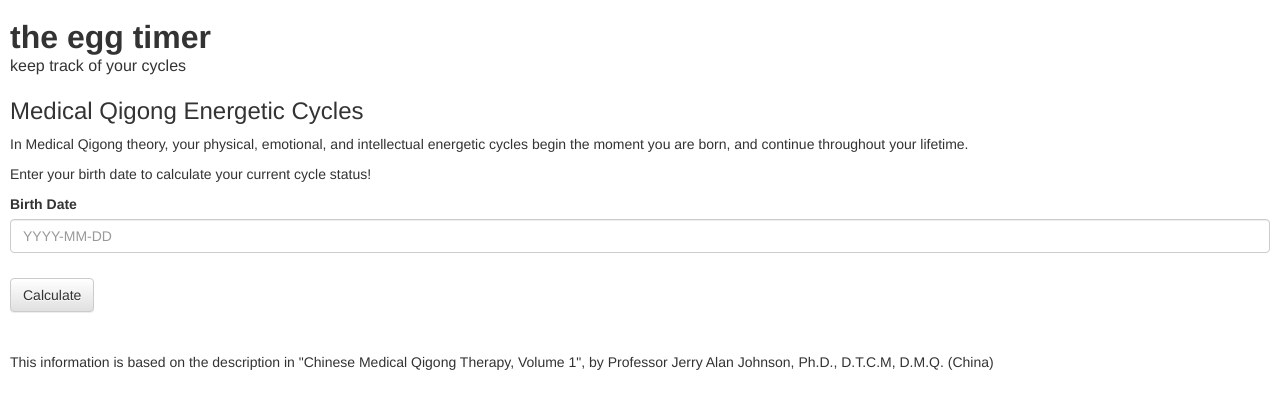
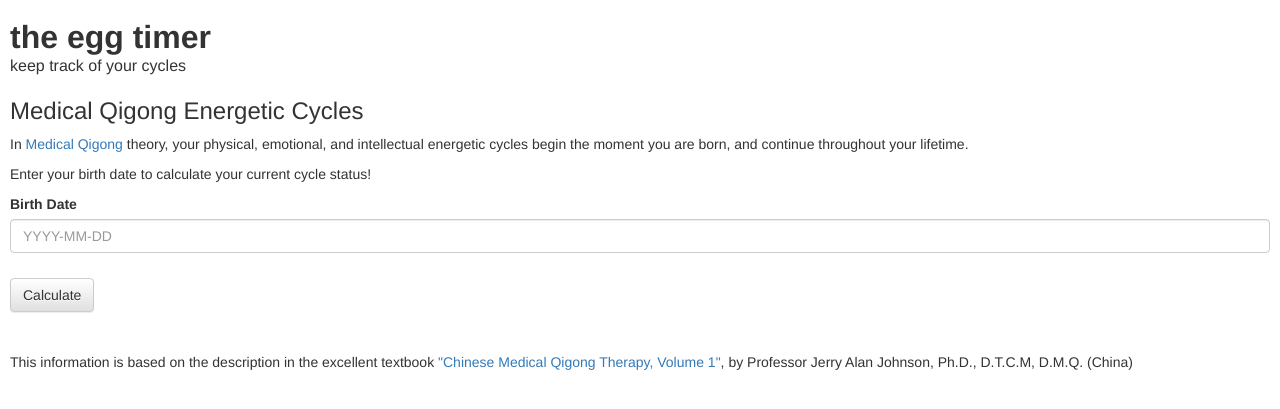
Before and after one commit to jessamynsmith/eggtimer-server, a Django app: template egg_timer/templates/userprofiles/qigong_cycles.html in a window 1280 px wide. Shown: the top 409 px of the page. Run offline with Django 3.2, Linux system fonts and the light colour scheme; the template is opened without the code that fills it, so the values that code supplies are empty; some libraries are stand-ins or nearby versions.

Commit message:
Added links to the medical qigong website and the book.

```diff
--- a/egg_timer/templates/userprofiles/qigong_cycles.html
+++ b/egg_timer/templates/userprofiles/qigong_cycles.html
@@ -48,7 +48,7 @@
 {% block content %}
     <h3>Medical Qigong Energetic Cycles{% if user.get_profile %} for {{ user.get_profile.full_name }}{% endif %}</h3>
 
-    <p>In Medical Qigong theory, your physical, emotional, and intellectual energetic cycles begin the moment
+    <p>In <a href="http://www.medicalqigong.org/">Medical Qigong</a> theory, your physical, emotional, and intellectual energetic cycles begin the moment
         you are born, and continue throughout your lifetime.</p>
 
     {% if not birth_date %}
@@ -258,5 +258,5 @@
 
     <br/>
     <br/>
-    <p>This information is based on the description in "Chinese Medical Qigong Therapy, Volume 1", by Professor Jerry Alan Johnson, Ph.D., D.T.C.M, D.M.Q. (China)</p>
+    <p>This information is based on the description in the excellent textbook <a href="http://bookstore.qigongmedicine.com/product/volume-1-chinese-medical-qigong-therapy-energetic-anatomy-and-physiology/">"Chinese Medical Qigong Therapy, Volume 1"</a>, by Professor Jerry Alan Johnson, Ph.D., D.T.C.M, D.M.Q. (China)</p>
 {% endblock %}
```
